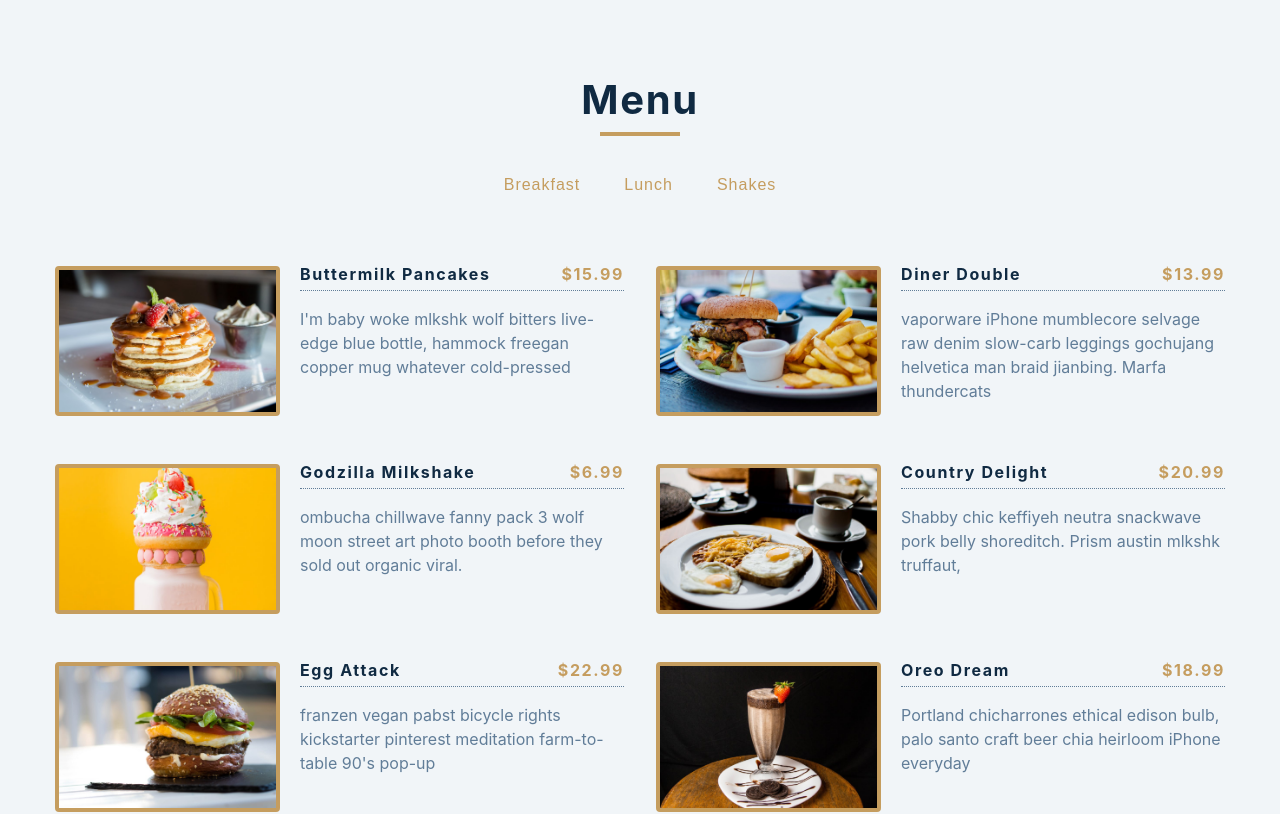
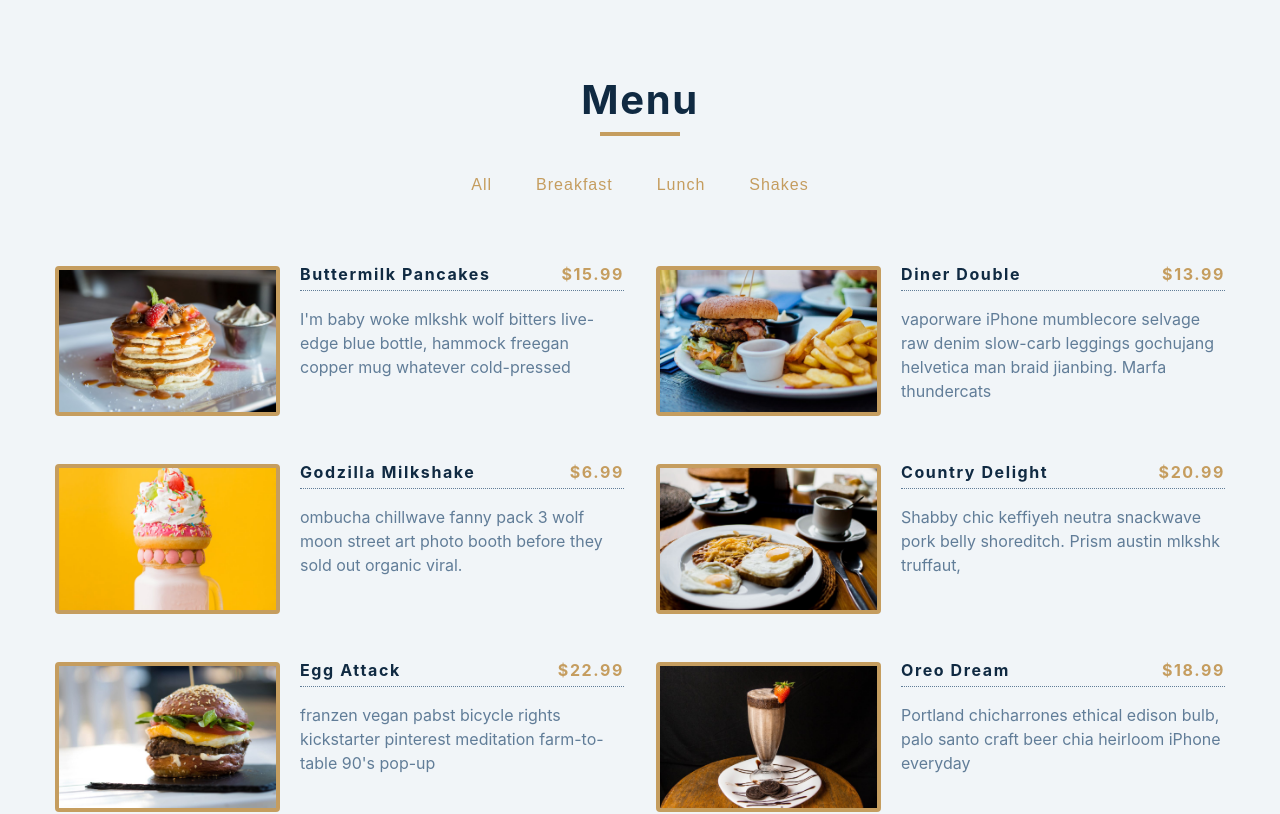
Before and after one commit to stephanieraymos/menu, a React (Create React App) app: page / in a window 1280 px wide. Shown: the top 814 px of the page. Built offline with nearby package versions, Linux system fonts and the light colour scheme.

Commit message:
Button for all

```diff
--- a/src/Categories.js
+++ b/src/Categories.js
@@ -2,6 +2,7 @@ import React from "react";
 
 const Categoies = ({filterItems}) => {
   return <div className="btn-container">
+    <button className="filter-btn" onClick={() => filterItems('all')}>All</button>
     <button className="filter-btn" onClick={() => filterItems('breakfast')}>Breakfast</button>
     <button className="filter-btn" onClick={() => filterItems('lunch')}>Lunch</button>
     <button className="filter-btn" onClick={() => filterItems('shakes')}>Shakes</button>
```
